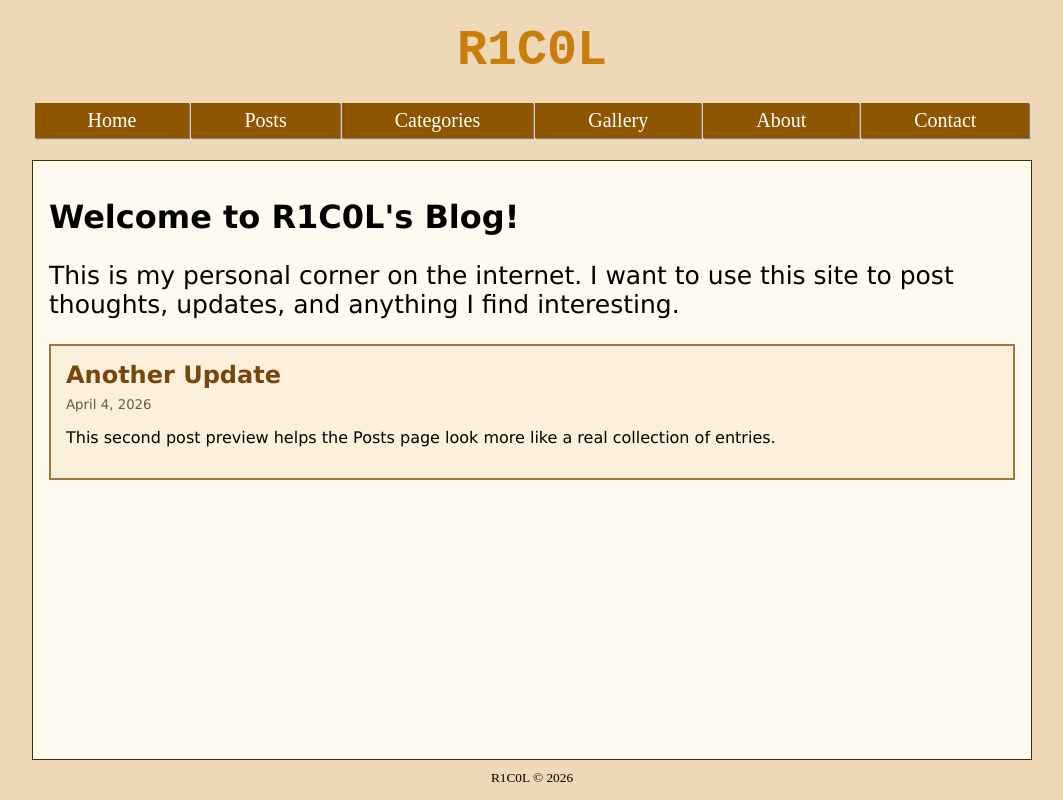
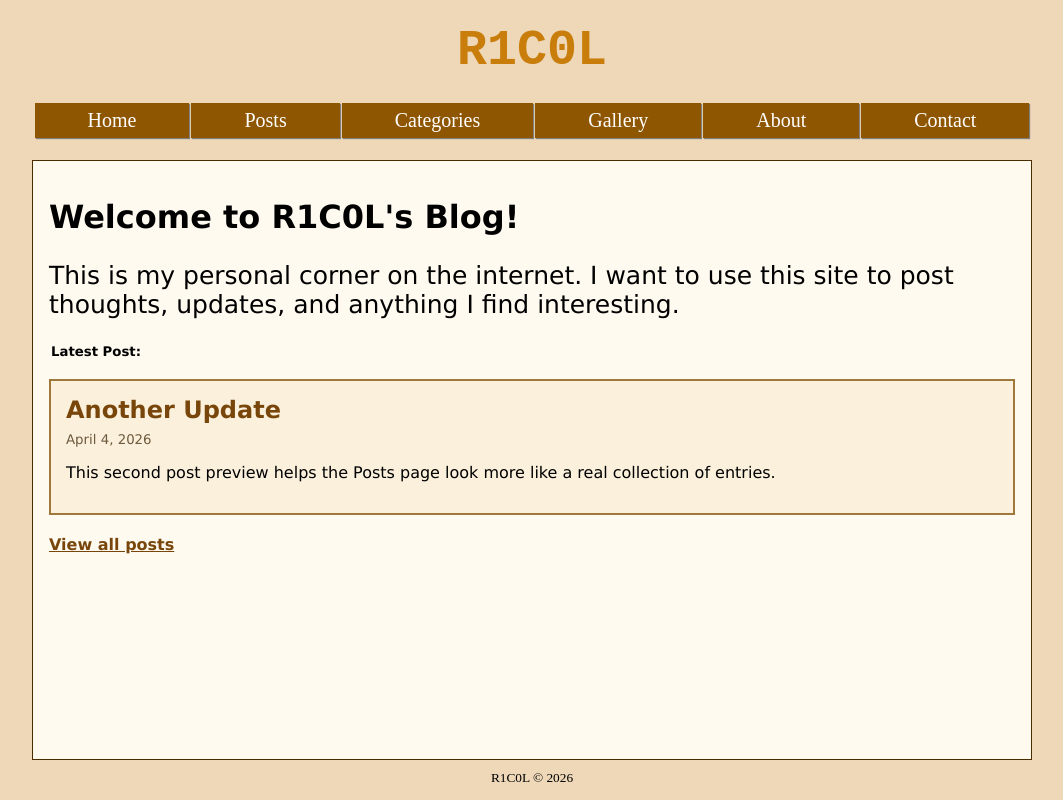
Before and after one commit to u26jl23/BLOG, a React (Vite) app: page / in a window 1280 px wide. Shown: the whole page, without its empty margins (108-1171 px from the left). Built offline with nearby package versions, Linux system fonts and the light colour scheme.

Commit message:
Add a link from Home to Posts

```diff
--- a/src/components/Main.jsx
+++ b/src/components/Main.jsx
@@ -1,4 +1,5 @@
 import posts from "../data/posts.js";
+import { Link } from "react-router-dom";
 
 export default function Main() {
 
@@ -9,6 +10,7 @@ export default function Main() {
           This is my personal corner on the internet. I want to use this site to post
           thoughts, updates, and anything I find interesting.
         </p>
+        <h5>Latest Post: </h5>
         {posts.slice(0, 1).map((post) => (
           <article key={post.title}>
             <h2>{post.title}</h2>
@@ -16,6 +18,9 @@ export default function Main() {
             <p>{post.content}</p>
           </article>
         ))}
+        <p className="to-posts">
+          <Link to="/posts">View all posts</Link>
+        </p>
     </main>
   )
 }
--- a/style.css
+++ b/style.css
@@ -67,6 +67,10 @@ main {
   font-size: 25px;
 }
 
+main h5 {
+  margin: 0 2px;
+}
+
 article {
   margin-top: 20px;
   padding: 15px;
@@ -85,6 +89,19 @@ article small {
   color: rgb(110, 90, 60);
 }
 
+.to-posts{
+  margin: 20px 0;
+  font-weight: bold;
+}
+
+.to-posts a {
+  color: rgb(120, 70, 10);
+}
+.to-posts a:hover {
+  text-decoration: underline;
+  color: rgb(206, 166, 120);
+}
+
 footer {
   display: flex;
   justify-content: center;
```
